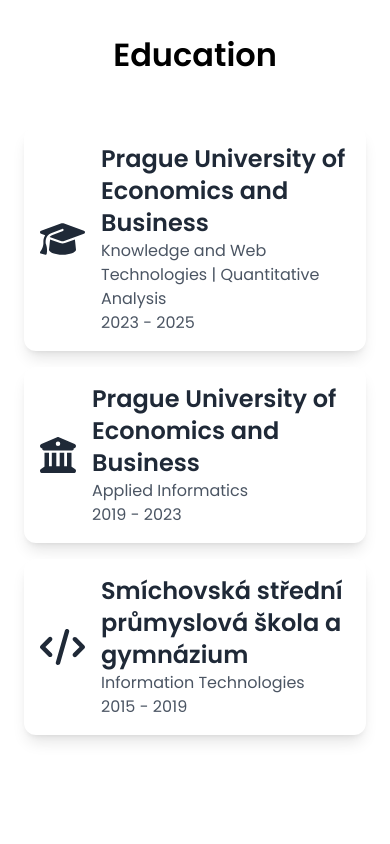
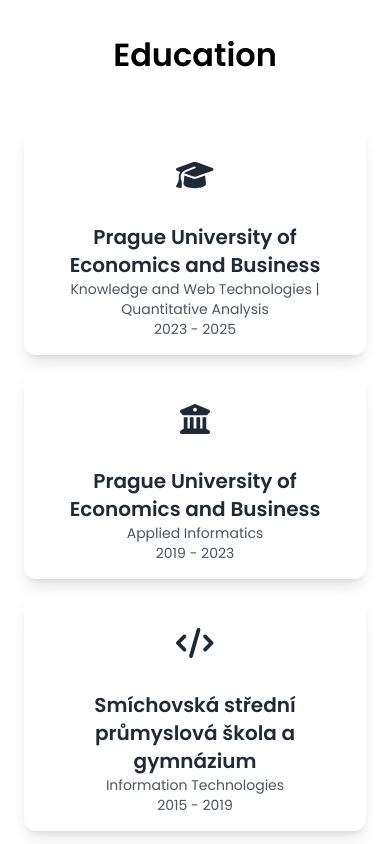
Before and after one commit to itsDaiton/portfolio, a React (Vite) app: page / in a window 390 px wide. Shown: the part 2260-3104 px from the top of the page. Built offline with nearby package versions, Linux system fonts and the light colour scheme.

Commit message:
feat: enhance responsiveness for awards and education

```diff
--- a/src/components/awards/AwardCard.tsx
+++ b/src/components/awards/AwardCard.tsx
@@ -2,15 +2,21 @@
 import { AwardsItem } from '../../../utils/types';
 
 const AwardCard = ({ icon, title, date, description }: AwardsItem) => (
-  <div className="w-full flex items-start bg-white dark:bg-gray-700 rounded-xl shadow-lg p-6">
-    <div className="flex-shrink-0 w-12 h-12 flex items-center justify-center bg-slate-100 dark:bg-gray-500 rounded-full">
-      <FontAwesomeIcon icon={icon} className="text-2xl text-black dark:text-white" />
+  <div className="w-full flex flex-col sm:flex-row items-start bg-white dark:bg-gray-700 rounded-xl shadow-lg p-6">
+    <div className="flex-shrink-0 w-16 h-16 sm:w-12 sm:h-12 flex items-center justify-center bg-slate-100 dark:bg-gray-500 rounded-full mx-auto sm:mx-0">
+      <FontAwesomeIcon icon={icon} className="text-3xl sm:text-2xl text-black dark:text-white" />
     </div>
-    <div className="ml-5 flex-1">
-      <h4 className="font-semibold text-xl sm:text-2xl text-gray-900 dark:text-white">{title}</h4>
-      <p className="mt-1 text-base sm:text-lg text-gray-600 dark:text-gray-400">{date}</p>
+    <div className="mt-4 sm:mt-0 sm:ml-5 flex-1 text-center sm:text-left">
+      <h4 className="font-semibold text-lg sm:text-xl md:text-2xl text-gray-900 dark:text-white">
+        {title}
+      </h4>
+      <p className="mt-1 text-sm sm:text-base md:text-lg text-gray-600 dark:text-gray-400">
+        {date}
+      </p>
       {description && (
-        <p className="mt-2 text-base sm:text-lg text-gray-600 dark:text-gray-400">{description}</p>
+        <p className="mt-2 text-sm sm:text-base md:text-lg text-gray-600 dark:text-gray-400">
+          {description}
+        </p>
       )}
       <p className="mt-2 text-sm sm:text-base text-gray-600 dark:text-gray-400">
         <a
--- a/src/components/education/EducationItem.tsx
+++ b/src/components/education/EducationItem.tsx
@@ -2,14 +2,14 @@
 import { EducationItemProps } from '../../../utils/types';
 
 export const EducationItem = ({ icon, institution, degree, duration }: EducationItemProps) => (
-  <div className="flex items-center bg-white dark:bg-gray-800 p-4 rounded-xl shadow-lg m-2 w-full max-w-4xl">
-    <div className="flex-shrink-0 h-full flex items-center justify-center mr-4">
-      <FontAwesomeIcon icon={icon} className="text-4xl text-gray-800 dark:text-white" />
+  <div className="flex flex-col sm:flex-row items-center bg-white dark:bg-gray-800 p-4 rounded-xl shadow-lg m-2 w-full max-w-4xl">
+    <div className="flex-shrink-0 h-16 w-16 sm:h-full sm:w-auto flex items-center justify-center mb-4 sm:mb-0 sm:mr-4">
+      <FontAwesomeIcon icon={icon} className="text-3xl sm:text-4xl text-gray-800 dark:text-white" />
     </div>
-    <div>
-      <h2 className="text-2xl font-semibold text-gray-800 dark:text-white">{institution}</h2>
-      <p className="text-gray-600 dark:text-gray-400">{degree}</p>
-      <p className="text-gray-600 dark:text-gray-400">{duration}</p>
+    <div className="text-center sm:text-left">
+      <h2 className="text-xl sm:text-2xl font-semibold text-gray-800 dark:text-white">{institution}</h2>
+      <p className="text-sm sm:text-base text-gray-600 dark:text-gray-400">{degree}</p>
+      <p className="text-sm sm:text-base text-gray-600 dark:text-gray-400">{duration}</p>
     </div>
   </div>
 );
```
